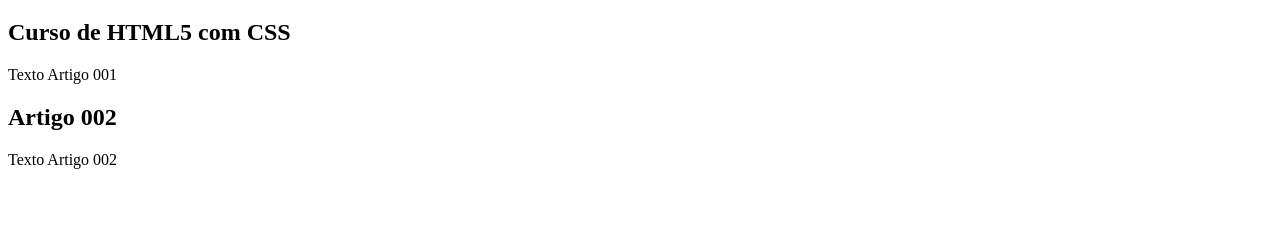
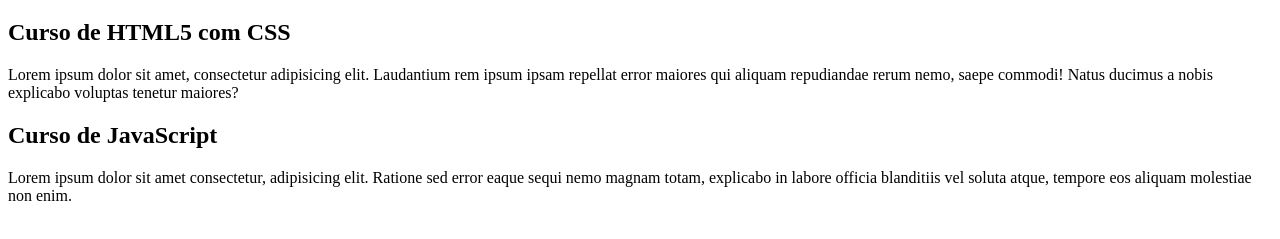
Before and after one commit to AldenizePontes/Projeto-site, a plain HTML site: page index.html in a window 1280 px wide. Shown: the part 61-300 px from the top of the page. Drawn offline with Linux system fonts and the light colour scheme.

Commit message:
Update index.html

```diff
--- a/index.html
+++ b/index.html
@@ -17,13 +17,13 @@
 
             <h2>Curso de HTML5 com CSS</h2>
 
-            <p>Texto Artigo 001</p>
+            <p>Lorem ipsum dolor sit amet, consectetur adipisicing elit. Laudantium rem ipsum ipsam repellat error maiores qui aliquam repudiandae rerum nemo, saepe commodi! Natus ducimus a nobis explicabo voluptas tenetur maiores?</p>
         </article>
 
         <article>
 
-            <h2>Artigo 002</h2>
-            <p>Texto Artigo 002</p>
+            <h2>Curso de JavaScript</h2>
+            <p>Lorem ipsum dolor sit amet consectetur, adipisicing elit. Ratione sed error eaque sequi nemo magnam totam, explicabo in labore officia blanditiis vel soluta atque, tempore eos aliquam molestiae non enim.</p>
 
         </article>
 
```
